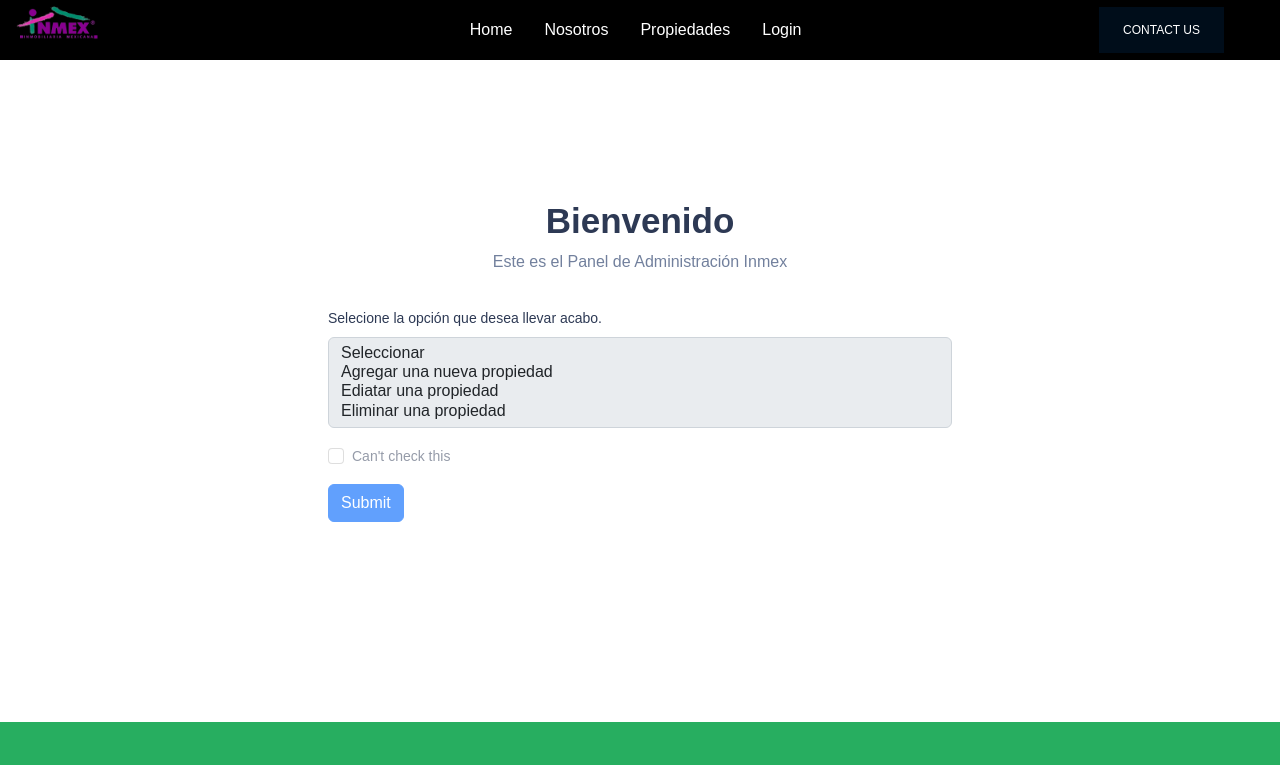
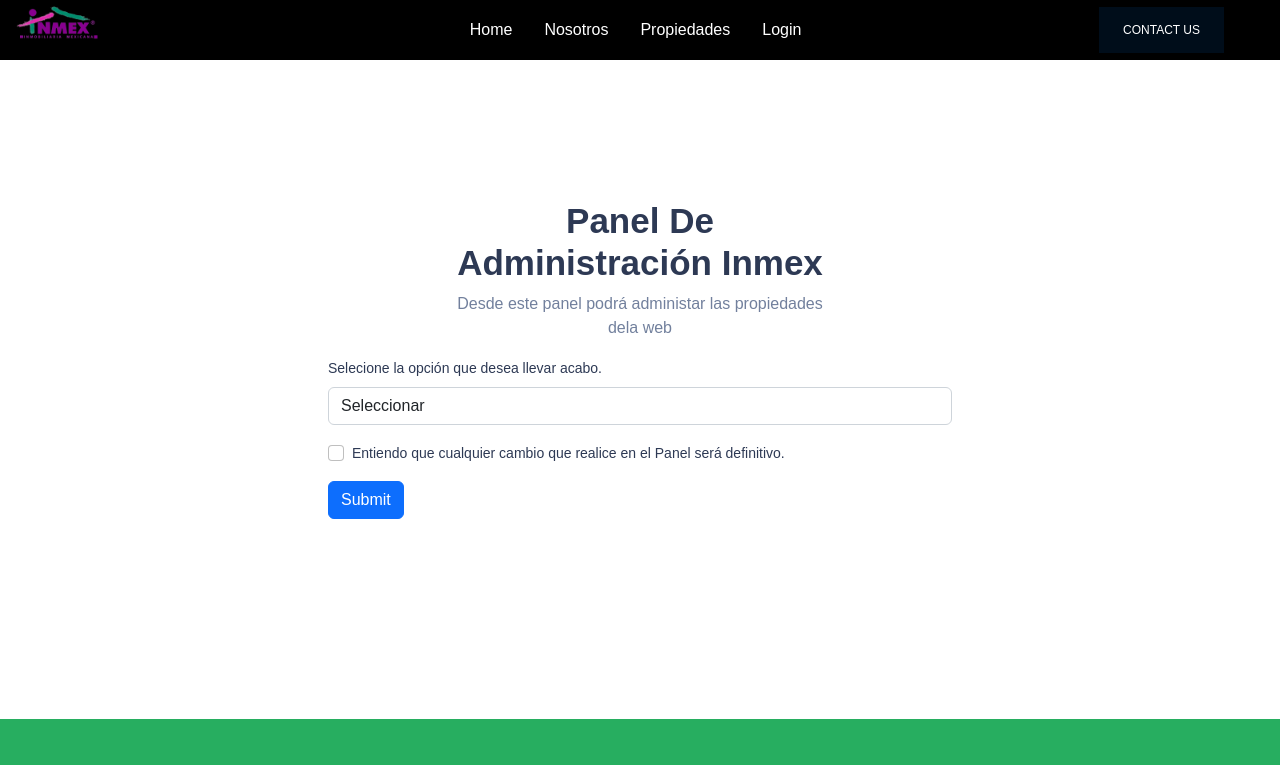
Before and after one commit to J-Jillian/real-estate-app-Front-end, a React (Create React App) app: page /adminpanel in a window 1280 px wide. Shown: the top 765 px of the page. Built offline with nearby package versions, Linux system fonts and the light colour scheme.

Commit message:
Admin Panel

```diff
--- a/package.json
+++ b/package.json
@@ -9,6 +9,7 @@
     "bootstrap": "^5.2.2",
     "react": "^18.2.0",
     "react-bootstrap": "^2.5.0",
+    "react-bootstrap-counter": "^1.0.1",
     "react-dom": "^18.2.0",
     "react-icons": "^4.4.0",
     "react-router-dom": "^6.4.2",
--- a/src/App.js
+++ b/src/App.js
@@ -11,7 +11,8 @@ import GlobalStyle from "./globalStyles";
 import Dropdown from "./components/Dropdown";
 import React, { useState } from "react";
 import Footer from "./components/Footer";
-import AdminPanel from "./pages/AdminPanel";
+import AdminPanel from "./pages/admin/AdminPanel";
+import AddProperty from "./pages/admin/AddProperty";
 
 function App() {
   const [isOpen, setIsOpen] = useState(false);
@@ -34,6 +35,7 @@ function App() {
         <Route path="/propiedades" element={<Propiedades />} exact></Route>
         <Route path="/contacto" element={<Contacto />} exact></Route>
         <Route path="/adminpanel" element={<AdminPanel />} exact></Route>
+        <Route path="/addproperty" element={<AddProperty />} exact></Route>
       </Routes>
       <Footer />
     </>
--- a/src/pages/AdminPanel.js
+++ /dev/null
@@ -1,52 +0,0 @@
-import React from "react";
-import Button from "react-bootstrap/Button";
-import Form from "react-bootstrap/Form";
-import styled from "styled-components";
-import Heading from "../components/Heading";
-import { useState } from "react";
-
-const Container = styled.div`
-  padding: 200px;
-`;
-
-function AdminPanel() {
-  const [form, SetForm] = useState({});
-  const [error, SetError] = useState({});
-
-  return (
-    <>
-      <Container className="container">
-        <Heading
-          title="Bienvenido"
-          subtitle="Este es el Panel de Administración Inmex"
-        />
-        <Form>
-          <fieldset disabled>
-            <Form.Group className="mb-3"></Form.Group>
-            <Form.Group className="mb-3">
-              <Form.Label htmlFor="disabledSelect">
-                Selecione la opción que desea llevar acabo.
-              </Form.Label>
-              <Form.Select multiple>
-                <option>Seleccionar</option>
-                <option>Agregar una nueva propiedad</option>
-                <option>Ediatar una propiedad</option>
-                <option>Eliminar una propiedad</option>
-              </Form.Select>
-            </Form.Group>
-            <Form.Group className="mb-3">
-              <Form.Check
-                type="checkbox"
-                id="disabledFieldsetCheck"
-                label="Can't check this"
-              />
-            </Form.Group>
-            <Button type="submit">Submit</Button>
-          </fieldset>
-        </Form>
-      </Container>
-    </>
-  );
-}
-
-export default AdminPanel;
--- a/src/pages/Contacto.js
+++ b/src/pages/Contacto.js
@@ -1,12 +1,10 @@
 import React from "react";
-import AddProperty from "../components/AddProperty";
 import ContactForm from "../components/ContactForm";
 
 const Contacto = () => {
   return (
     <>
       <ContactForm />
-      <AddProperty />
     </>
   );
 };
--- /dev/null
+++ b/src/pages/admin/AddProperty.js
@@ -0,0 +1,78 @@
+import React from "react";
+import Button from "react-bootstrap/Button";
+import Form from "react-bootstrap/Form";
+import styled from "styled-components";
+import Heading from "../../components/Heading";
+import CounterInput from "react-bootstrap-counter";
+
+const Container = styled.div`
+  padding: 200px 150px;
+`;
+
+const AddProperty = () => {
+  return (
+    <>
+      <Container className="container">
+        <Heading title="Agregar una propiedad" />
+        <Form>
+          <Form.Group className="mb-3">
+            <Form.Label>Tipo de propiedad</Form.Label>
+            <Form.Check
+              type="checkbox"
+              id="disabledFieldsetCheck"
+              label="Venta"
+            />
+            <Form.Check
+              type="checkbox"
+              id="disabledFieldsetCheck"
+              label="renta"
+            />
+            <Form.Control as="select">
+              <option>Seleccionar</option>
+              <option value="casa">Casa</option>
+              <option valeu="departamento">Departamento</option>
+              <option value="local">Local Comercial</option>
+              <option value="terreno">Terreno</option>
+              <option value="otro">Otro</option>
+            </Form.Control>
+            <Form.Label>Ubicación</Form.Label>
+            <Form.Control type="text" placeholder="Agregue la dirección" />
+            <Form.Label>Precio</Form.Label>
+            <Form.Control type="text" placeholder="$" />
+            <Form.Label>Área bruta</Form.Label>
+            <Form.Control type="text" placeholder="m2" />
+          </Form.Group>
+
+          <Form.Group className="mb-3" controlId="exampleForm.ControlTextarea1">
+            <Form.Label>Habitaciones</Form.Label>
+            <CounterInput
+              max={20}
+              min={0}
+              onChange={(value) => {
+                console.log(value);
+              }}
+              value={0}
+            />
+            <Form.Label>Baños</Form.Label>
+            <CounterInput
+              max={20}
+              min={0}
+              onChange={(value) => {
+                console.log(value);
+              }}
+              value={0}
+            />
+          </Form.Group>
+          <Form.Group className="mb-3" controlId="exampleForm.ControlTextarea1">
+            <Form.Label>Agrega una Descipción</Form.Label>
+            <Form.Control as="textarea" rows={3} />
+          </Form.Group>
+
+          <Button type="submit">Submit</Button>
+        </Form>
+      </Container>
+    </>
+  );
+};
+
+export default AddProperty;
--- /dev/null
+++ b/src/pages/admin/AdminPanel.js
@@ -0,0 +1,72 @@
+import React from "react";
+import Button from "react-bootstrap/esm/Button";
+import Form from "react-bootstrap/esm/Form";
+import styled from "styled-components";
+import Heading from "../../components/Heading";
+import { useState } from "react";
+
+const Container = styled.div`
+  padding: 200px;
+`;
+
+function AdminPanel() {
+  const [form, SetForm] = useState({});
+  const [error, SetError] = useState({});
+
+  const setField = (field, value) => {
+    SetForm({
+      ...form,
+      [field]: value,
+    });
+    if (!!error[field])
+      SetError({
+        ...error,
+        [field]: null,
+      });
+  };
+
+  return (
+    <>
+      <Container className="container">
+        <Heading
+          title="Panel de Administración Inmex"
+          subtitle="Desde este panel podrá administar las propiedades dela web"
+        />
+        <Form>
+          <fieldset>
+            <Form.Group className="mb-3">
+              <Form.Label htmlFor="disabledSelect">
+                Selecione la opción que desea llevar acabo.
+              </Form.Label>
+              <Form.Control
+                as="select"
+                value={form.dob}
+                onChange={(e) => setField("dob", e.target.value)}
+                isInvalid={!!error.dob}
+              >
+                <Form.Control.Feedback type="invalid">
+                  {error.dob}
+                </Form.Control.Feedback>
+
+                <option>Seleccionar</option>
+                <option value="add">Agregar una nueva propiedad</option>
+                <option valeu="Update">Ediatar una propiedad</option>
+                <option value="Delete">Eliminar una propiedad</option>
+              </Form.Control>
+            </Form.Group>
+            <Form.Group className="mb-3">
+              <Form.Check
+                type="checkbox"
+                id="disabledFieldsetCheck"
+                label="Entiendo que cualquier cambio que realice en el Panel será definitivo."
+              />
+            </Form.Group>
+            <Button type="submit">Submit</Button>
+          </fieldset>
+        </Form>
+      </Container>
+    </>
+  );
+}
+
+export default AdminPanel;
```
Also changed, not shown: src/components/admin/AddProperty.js (renamed from src/components/AddProperty.js), src/pages/admin/DeleteProperty.js (added), src/pages/admin/EditProperty.js (added), 1 other file (tests, documents, lock files or other folders).
